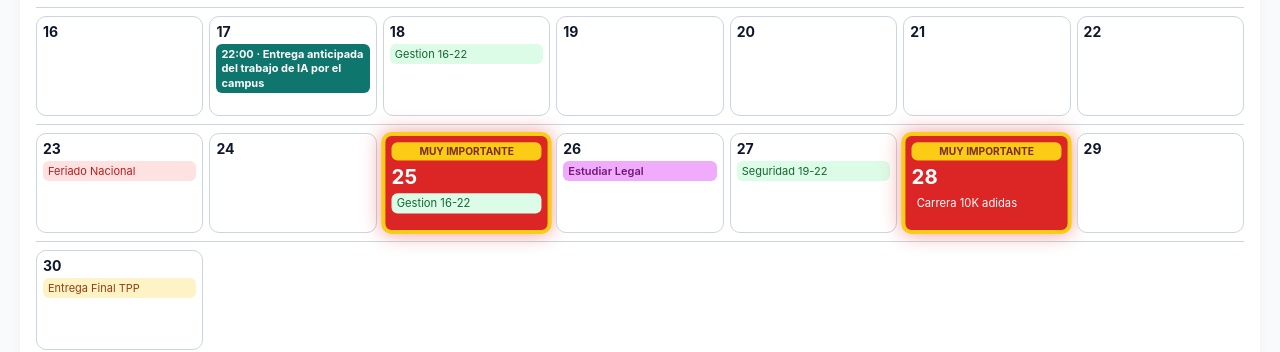
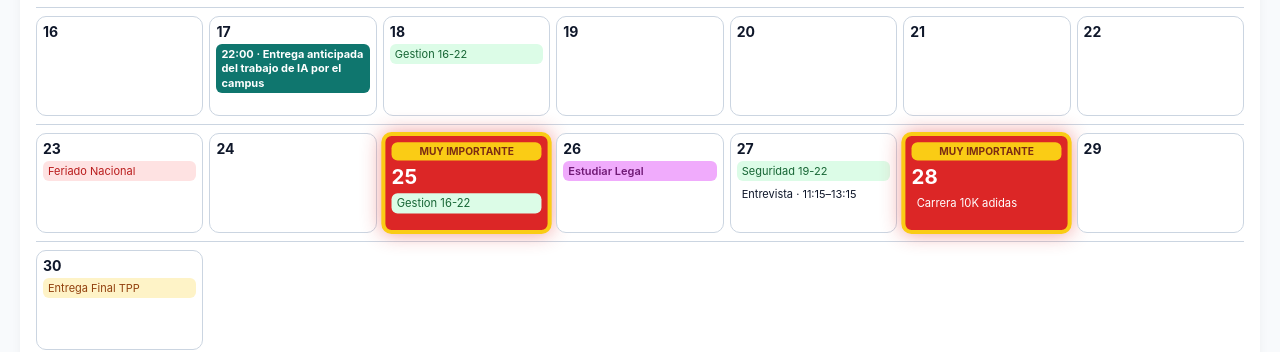
Before and after one commit to FacundoArroquy/calendario-fiuba, a plain HTML site: page index.html in a window 1280 px wide. Shown: the part 2361-2713 px from the top of the page. Drawn offline with Linux system fonts and the light colour scheme.

Commit message:
Agrega entrevista del 27 de noviembre

```diff
--- a/index.html
+++ b/index.html
@@ -314,7 +314,7 @@ body{
   <div class="day-number"><span class="day-name">J</span>26</div>
   <div class="event recordatorio">Estudiar Legal</div>
 </div>
-<div class="day"><div class="day-number"><span class="day-name">V</span>27</div><div class="event presencial">Seguridad 19-22</div></div>
+<div class="day"><div class="day-number"><span class="day-name">V</span>27</div><div class="event presencial">Seguridad 19-22</div><div class="event">Entrevista · 11:15–13:15</div></div>
 <div class="day importante">
   <div class="importante-label">MUY IMPORTANTE</div>
   <div class="day-number"><span class="day-name">S</span>28</div>
```
